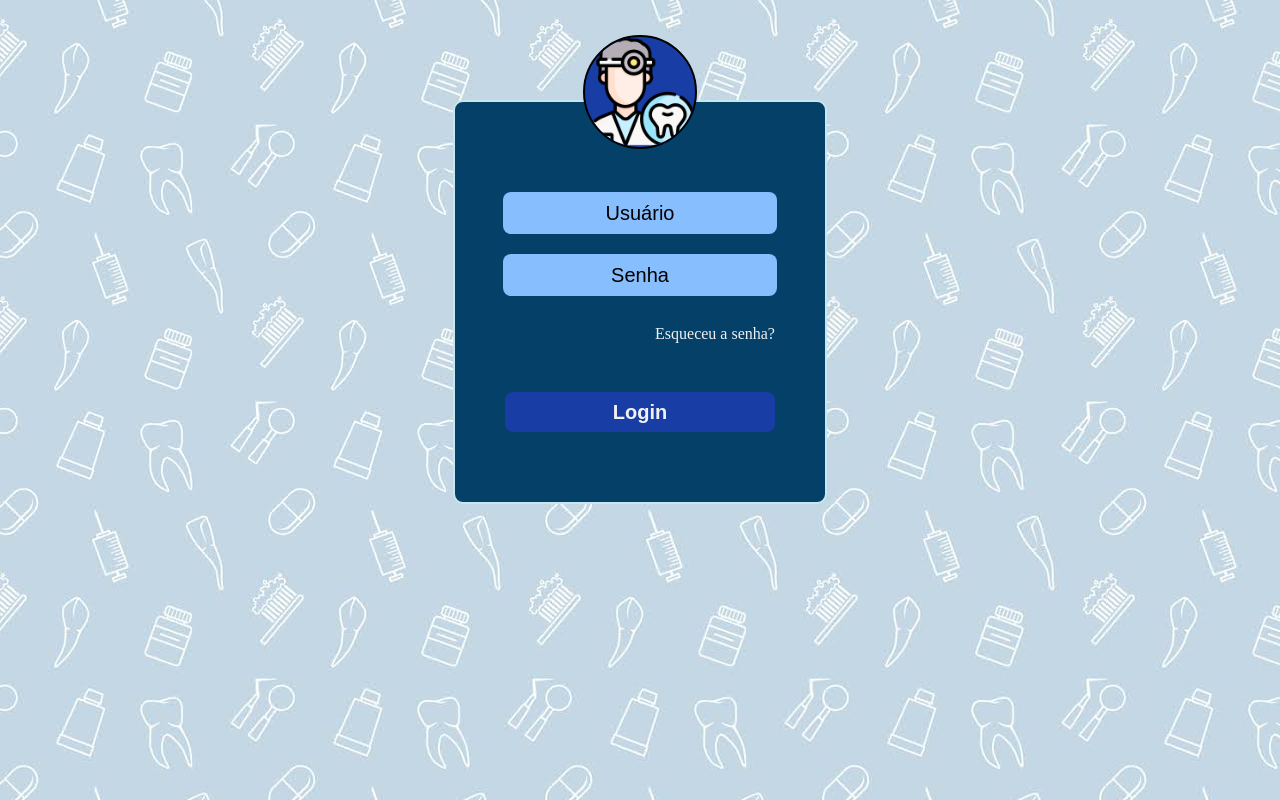
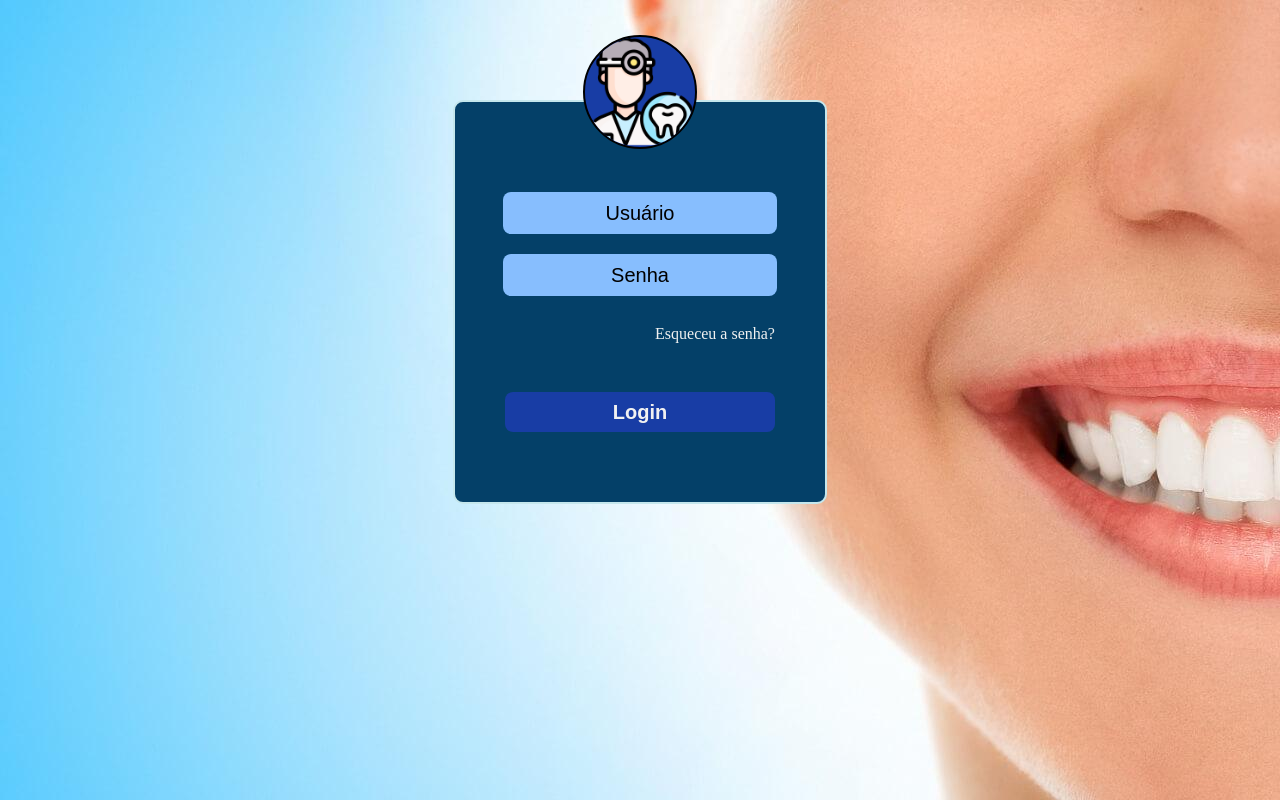
Before and after one commit to MatheusZamo/cadastro-odontologia, a plain HTML site: page index.html in a window 1280 px wide. Drawn offline with Linux system fonts and the light colour scheme; a web font is replaced by a local one.

Commit message:
Update style.css

```diff
--- a/style.css
+++ b/style.css
@@ -6,7 +6,7 @@ body{
     display: flex;
     flex-direction:column;
     align-items:center;
-    background-image: url('./img/images.jpeg');
+    background-image: url('./img/dentista.jpg');
 }
 .div{
     display: flex;
```
